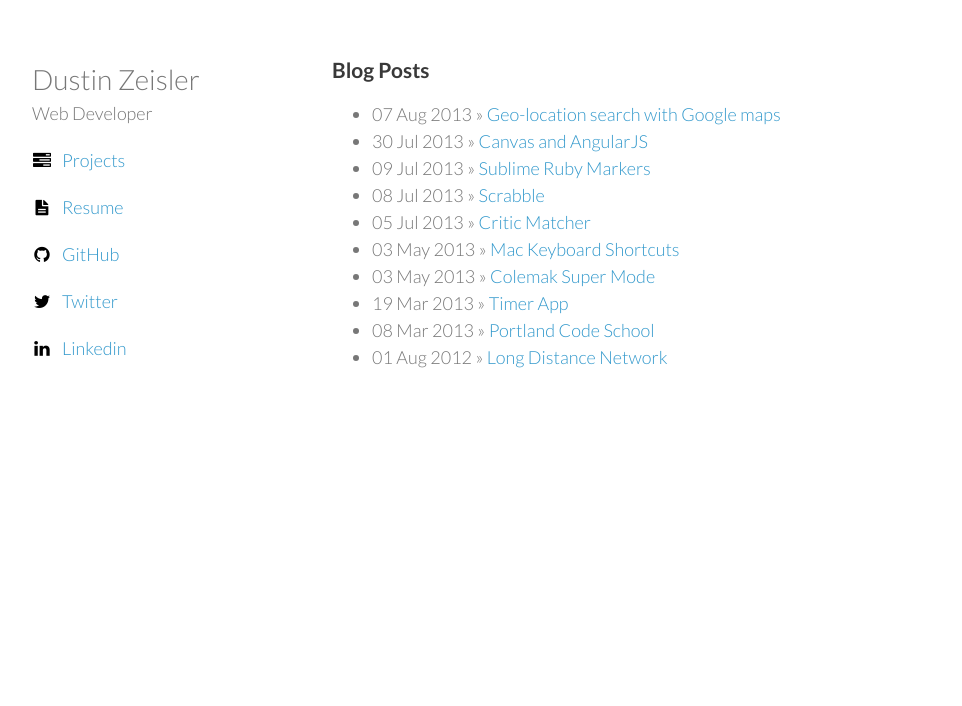
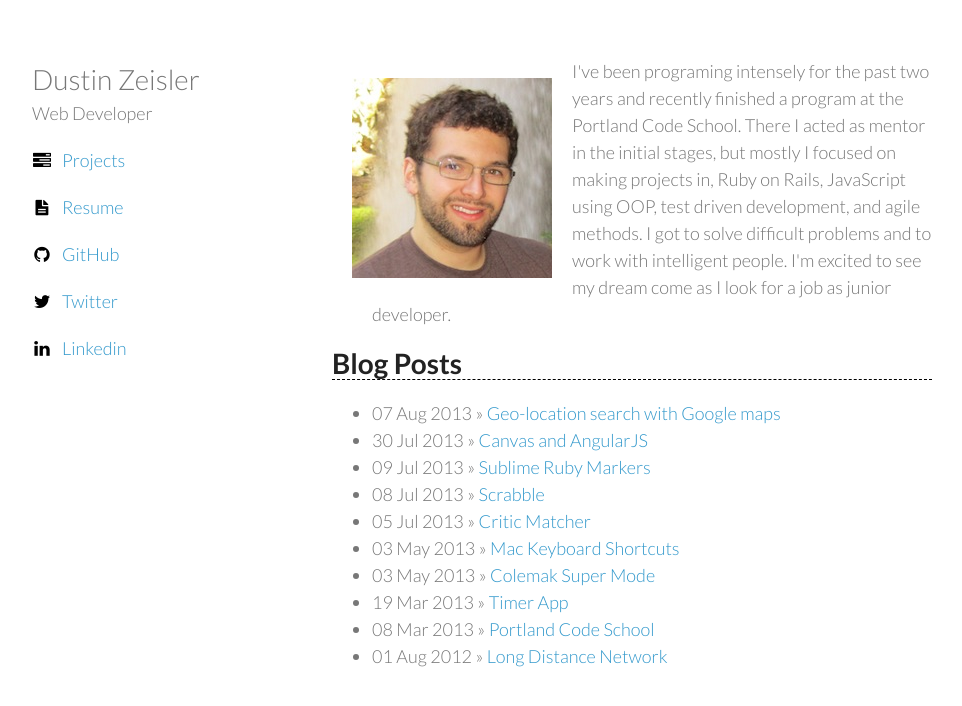
Before and after one commit to zeisler/zeisler.github.io, a Jekyll site: the page built from index.html, in a window 1280 px wide. Shown: the top 706 px of the page, without its empty margins (158-1120 px from the left). Built offline with Jekyll 4.4.1, drawn with Linux system fonts in a browser that asks for light colours.

Commit message:
add quote and picture to homepage

```diff
--- /dev/null
+++ b/_layouts/home.html
@@ -0,0 +1,53 @@
+<!doctype html>
+<html>
+  <head>
+    <meta charset="utf-8">
+    <meta http-equiv="X-UA-Compatible" content="chrome=1">
+
+    <link rel="stylesheet" href="/stylesheets/font-awesome-ie7.min.css">
+    <link rel="stylesheet" href="/stylesheets/font-awesome.min.css">
+
+    <link rel="stylesheet" href="/stylesheets/styles.css">
+    <link rel="stylesheet" href="/stylesheets/pygment_trac.css">
+    <meta name="viewport" content="width=device-width, initial-scale=1, user-scalable=no">
+    <!--[if lt IE 9]>
+    <script src="//html5shiv.googlecode.com/svn/trunk/html5.js"></script>
+    <![endif]-->
+  </head>
+  <body>
+    <div class="wrapper">
+      <header>
+        <a href="/" class="title">{{ site.name }}</a>
+        <p class="view">Web Developer</p>
+        <p class="view"><i class="icon-tasks"></i><a href="/projects">Projects</a></p>
+        <p class="view"><a href="/resume"><i class="icon-file-text"></i>Resume</a></p>
+
+        <p class="view"><a href="https://github.com/zeisler"><i class="icon-github"></i>GitHub</a></p>
+        <p class="view"><a href="https://twiter.com/dustinzeisler"><i class="icon-twitter"></i>Twitter</a></p>
+        <p class="view"><a href="http://linkedin.com/in/dzeisler"><i class="icon-linkedin"></i>Linkedin</a></p>
+
+      </header>
+      <section>
+      {{ content }}
+
+      </section>
+      <footer>
+
+      </footer>
+    </div>
+    <script src="/javascripts/scale.fix.js"></script>
+  <script type="text/javascript">
+
+  var _gaq = _gaq || [];
+  _gaq.push(['_setAccount', 'UA-39124525-1']);
+  _gaq.push(['_trackPageview']);
+
+  (function() {
+    var ga = document.createElement('script'); ga.type = 'text/javascript'; ga.async = true;
+    ga.src = ('https:' == document.location.protocol ? 'https://ssl' : 'http://www') + '.google-analytics.com/ga.js';
+    var s = document.getElementsByTagName('script')[0]; s.parentNode.insertBefore(ga, s);
+  })();
+
+</script>
+  </body>
+</html>
--- a/index.html
+++ b/index.html
@@ -1,9 +1,12 @@
 ---
-layout: default
-title: Blog Posts
+layout: home
+title: Dustin Zeisler | Web Developer
 ---
 
 <div id="home">
+  <img class="head" src="/images/dustin_zeisler.jpg" alt="">
+  <p class="home_tag">I've been programing intensely for the past two years and recently finished a program at the Portland Code School. There I acted as mentor in the initial stages, but mostly I focused on making projects in, Ruby on Rails, JavaScript using OOP, test driven development, and agile methods. I got to solve difficult problems and to work with intelligent people. I'm excited to see my dream come as I look for a job as junior developer.</p>
+  <h1>Blog Posts</h1>
   <ul class="posts">
     {% for post in site.posts %}
       <li><span id="post_date">{{ post.date | date_to_string }}</span> &raquo; <a id="post_title" href="{{ post.url }}">{{ post.title }}</a></li>
--- a/stylesheets/styles.css
+++ b/stylesheets/styles.css
@@ -5,6 +5,14 @@ body {
   font:18px/1.5 Lato, "Helvetica Neue", Helvetica, Arial, sans-serif;
   color:#777;
   font-weight:300;
+}
+p.home_tag{
+  margin-left: 30px;
+  padding-left: 10px;
+}
+.head{
+  float: left;
+  margin: 20px;
 }
 i{
   display: inline-block !important;
```
Also changed, not shown: images/dustin_zeisler.jpg (added).
